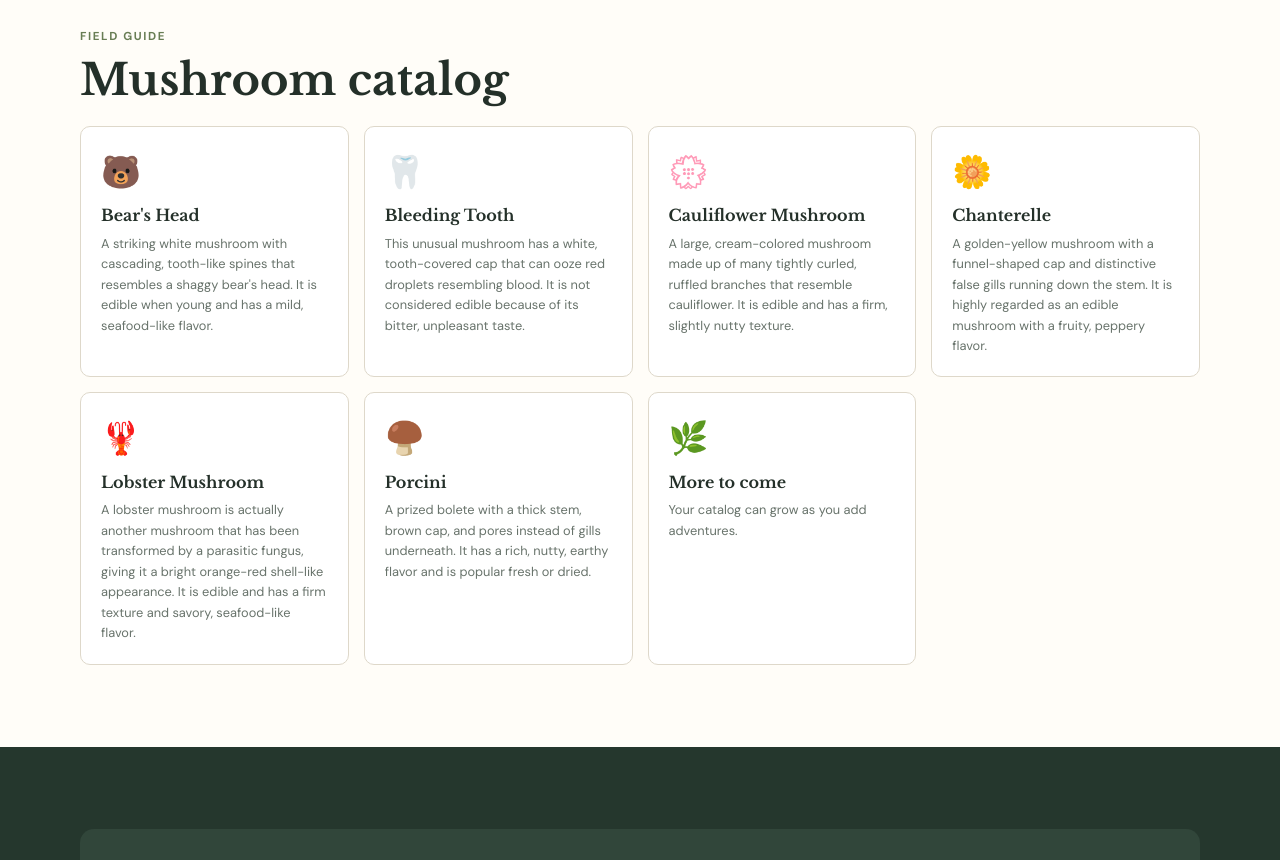
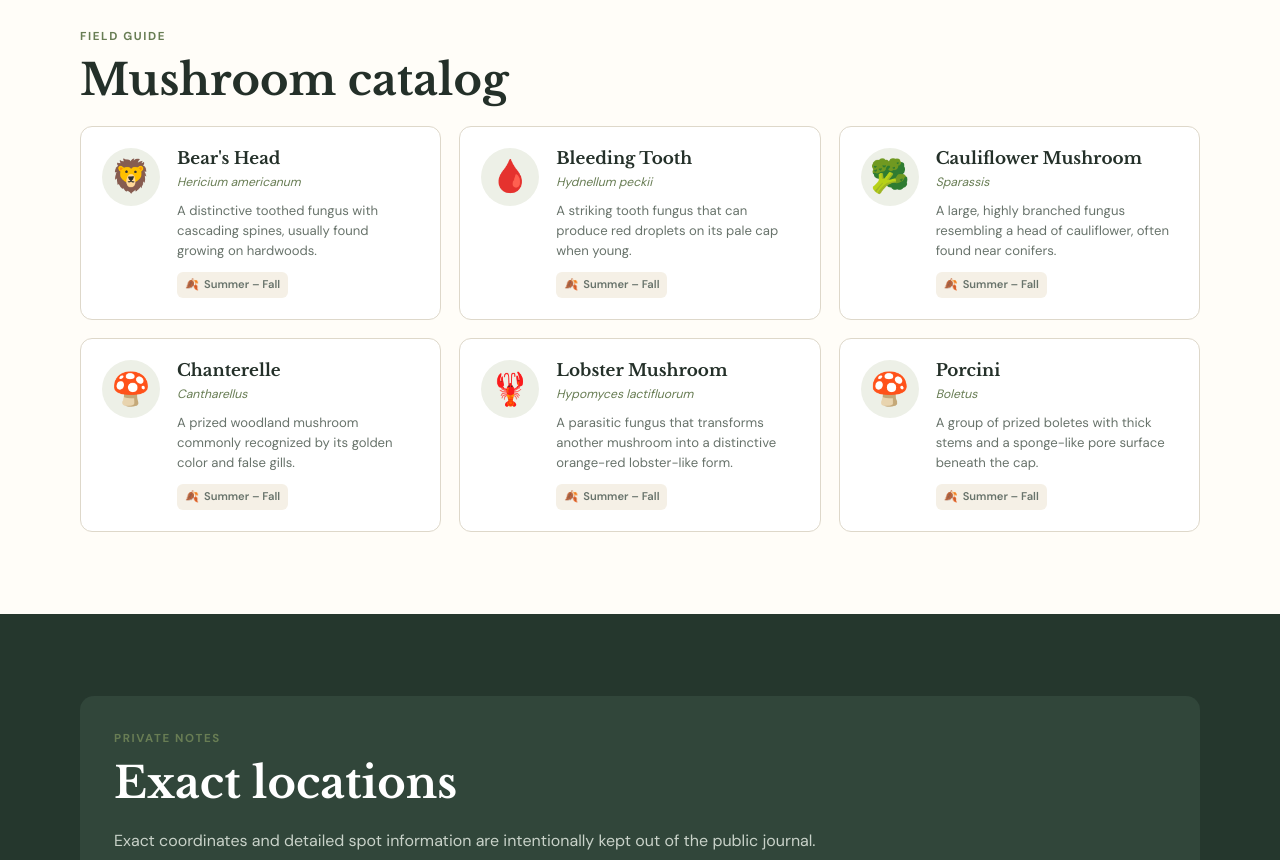
Before and after one commit to getzincl/mushroom-adventures, a plain HTML site: page index.html in a window 1280 px wide. Shown: the part 2280-3140 px from the top of the page. Drawn offline with nearby package versions, Linux system fonts and the light colour scheme.

Commit message:
changes to mushrooms and cards

```diff
--- a/css/style.css
+++ b/css/style.css
@@ -135,9 +135,77 @@ h2{font-size:clamp(1.8rem,4vw,2.7rem)}
 .tags{display:flex;flex-wrap:wrap;gap:6px;margin-top:14px}
 .tag{font-size:.72rem;background:#edf0e7;color:var(--forest);padding:4px 8px;border-radius:99px}
 .map{height:460px;border-radius:12px;border:1px solid var(--line);box-shadow:var(--shadow);overflow:hidden;margin-top:25px}
-.mushroom-grid{display:grid;grid-template-columns:repeat(4,1fr);gap:15px}
-.mushroom{padding:20px;background:white;border:1px solid var(--line);border-radius:10px}
-.mushroom .emoji{font-size:2rem}.mushroom h3{margin:5px 0;font-family:"Libre Baskerville",serif;font-size:1rem}.mushroom p{margin:0;color:var(--muted);font-size:.8rem}
+
+.mushroom-grid {
+  display: grid;
+  grid-template-columns: repeat(3, 1fr);
+  gap: 18px;
+}
+
+.mushroom {
+  display: flex;
+  gap: 17px;
+  padding: 21px;
+  background: white;
+  border: 1px solid var(--line);
+  border-radius: 12px;
+  transition: transform .2s ease, box-shadow .2s ease;
+}
+
+.mushroom:hover {
+  transform: translateY(-3px);
+  box-shadow: var(--shadow);
+}
+
+.mushroom-icon {
+  flex: 0 0 58px;
+  width: 58px;
+  height: 58px;
+  border-radius: 50%;
+  background: #edf0e7;
+  display: grid;
+  place-items: center;
+  font-size: 2rem;
+}
+
+.mushroom-info {
+  min-width: 0;
+}
+
+.mushroom h3 {
+  margin: 0;
+  font-family: "Libre Baskerville", serif;
+  font-size: 1.05rem;
+  line-height: 1.3;
+}
+
+.scientific-name {
+  margin: 3px 0 9px;
+  color: var(--moss);
+  font-size: .76rem;
+  font-style: italic;
+}
+
+.mushroom-note {
+  margin: 0;
+  color: var(--muted);
+  font-size: .82rem;
+  line-height: 1.5;
+}
+
+.mushroom-season {
+  display: inline-flex;
+  align-items: center;
+  gap: 5px;
+  margin-top: 12px;
+  padding: 4px 8px;
+  background: #f5f0e6;
+  border-radius: 6px;
+  color: var(--muted);
+  font-size: .7rem;
+  font-weight: 600;
+}
+
 .private-section{background:#25372d;color:white}
 .private-card{background:#31463a;padding:34px;border-radius:14px}
 .private-card .muted{color:#c9d2c9}
--- a/js/app.js
+++ b/js/app.js
@@ -42,14 +42,50 @@ const adventures = [
 ];
 
 const mushrooms = [
-  {name:"Bear's Head", emoji:"🐻", note:"A striking white mushroom with cascading, tooth-like spines that resembles a shaggy bear's head. It is edible when young and has a mild, seafood-like flavor."},
-  {name:"Bleeding Tooth", emoji:"🦷", note:"This unusual mushroom has a white, tooth-covered cap that can ooze red droplets resembling blood. It is not considered edible because of its bitter, unpleasant taste."},
-  {name:"Cauliflower Mushroom", emoji:"💮", note:"A large, cream-colored mushroom made up of many tightly curled, ruffled branches that resemble cauliflower. It is edible and has a firm, slightly nutty texture."},
-  {name:"Chanterelle", emoji:"🌼", note:"A golden-yellow mushroom with a funnel-shaped cap and distinctive false gills running down the stem. It is highly regarded as an edible mushroom with a fruity, peppery flavor."},
-  {name:"Lobster Mushroom", emoji:"🦞", note:"A lobster mushroom is actually another mushroom that has been transformed by a parasitic fungus, giving it a bright orange-red shell-like appearance. It is edible and has a firm texture and savory, seafood-like flavor."},
-  {name:"Porcini", emoji:"🍄‍🟫", note:"A prized bolete with a thick stem, brown cap, and pores instead of gills underneath. It has a rich, nutty, earthy flavor and is popular fresh or dried."},
-  {name:"More to come", emoji:"🌿", note:"Your catalog can grow as you add adventures."}
+  {
+    name: "Bear's Head",
+    scientific: "Hericium americanum",
+    emoji: "🦁",
+    note: "A distinctive toothed fungus with cascading spines, usually found growing on hardwoods.",
+    season: "Summer – Fall"
+  },
+  {
+    name: "Bleeding Tooth",
+    scientific: "Hydnellum peckii",
+    emoji: "🩸",
+    note: "A striking tooth fungus that can produce red droplets on its pale cap when young.",
+    season: "Summer – Fall"
+  },
+  {
+    name: "Cauliflower Mushroom",
+    scientific: "Sparassis",
+    emoji: "🥦",
+    note: "A large, highly branched fungus resembling a head of cauliflower, often found near conifers.",
+    season: "Summer – Fall"
+  },
+  {
+    name: "Chanterelle",
+    scientific: "Cantharellus",
+    emoji: "🍄",
+    note: "A prized woodland mushroom commonly recognized by its golden color and false gills.",
+    season: "Summer – Fall"
+  },
+  {
+    name: "Lobster Mushroom",
+    scientific: "Hypomyces lactifluorum",
+    emoji: "🦞",
+    note: "A parasitic fungus that transforms another mushroom into a distinctive orange-red lobster-like form.",
+    season: "Summer – Fall"
+  },
+  {
+    name: "Porcini",
+    scientific: "Boletus",
+    emoji: "🍄",
+    note: "A group of prized boletes with thick stems and a sponge-like pore surface beneath the cap.",
+    season: "Summer – Fall"
+  }
 ];
+
 
 // ------------------------------------------------------------
 // Lightweight private gate
@@ -129,9 +165,28 @@ function renderAdventures(filter = "") {
 function renderMushrooms() {
   document.getElementById("mushroomGrid").innerHTML = mushrooms.map(m => `
     <article class="mushroom">
-      <div class="emoji">${m.emoji}</div>
-      <h3>${escapeHtml(m.name)}</h3>
-      <p>${escapeHtml(m.note)}</p>
+
+      <div class="mushroom-icon" aria-hidden="true">
+        ${m.emoji}
+      </div>
+
+      <div class="mushroom-info">
+        <h3>${escapeHtml(m.name)}</h3>
+
+        <p class="scientific-name">
+          ${escapeHtml(m.scientific)}
+        </p>
+
+        <p class="mushroom-note">
+          ${escapeHtml(m.note)}
+        </p>
+
+        <div class="mushroom-season">
+          <span>🍂</span>
+          ${escapeHtml(m.season)}
+        </div>
+      </div>
+
     </article>
   `).join("");
 }
```
